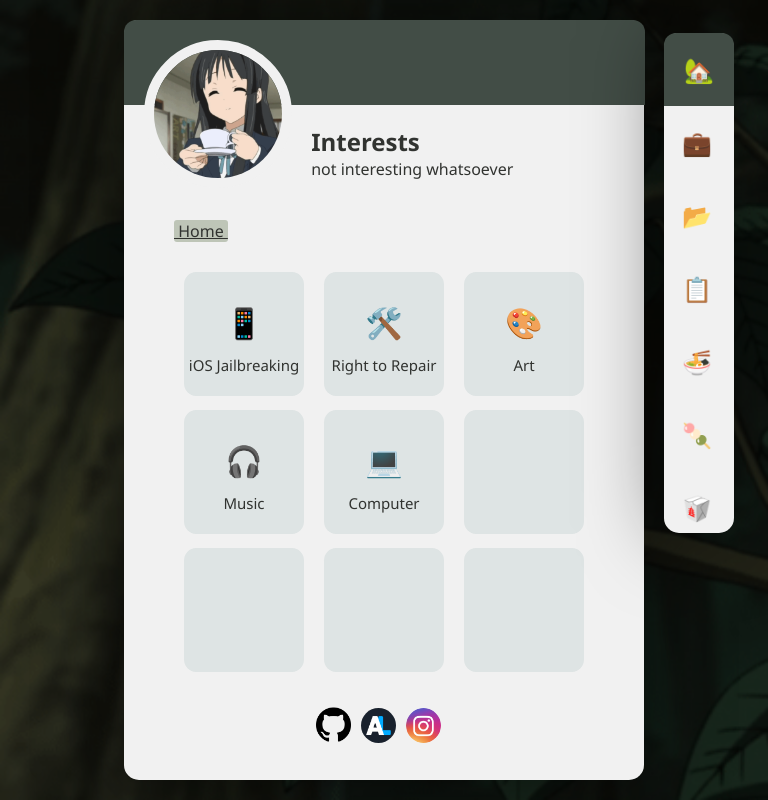
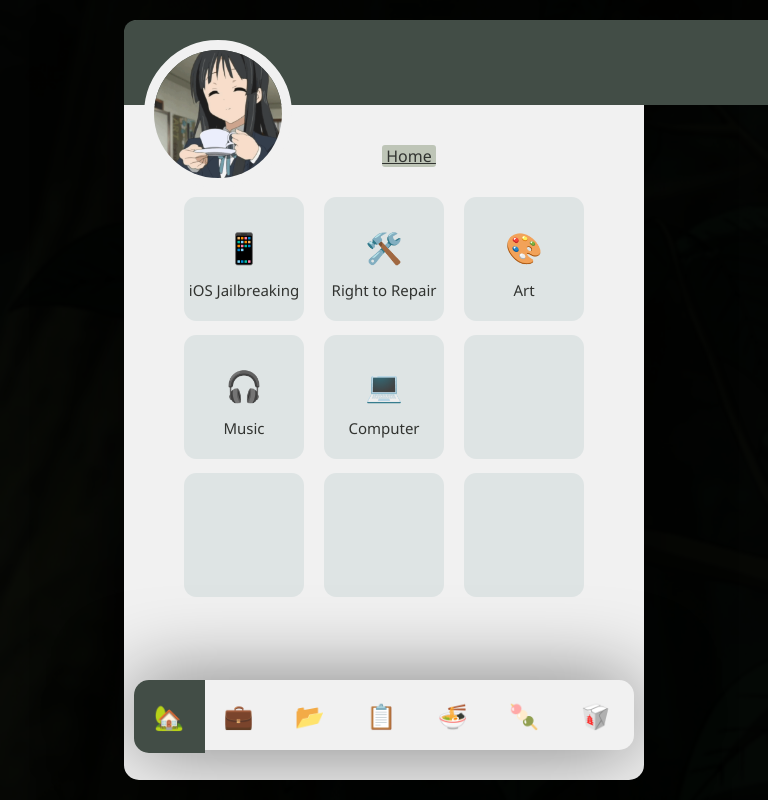
Before and after one commit to Javascript-void0/javascript-void0.github.io, a Flask app: page /community/ in a window 768 px wide. Run offline with Flask 2, Linux system fonts and the light colour scheme.

Commit message:
Mobile Test

```diff
--- a/static/css/breadcrumb.css
+++ b/static/css/breadcrumb.css
@@ -1,6 +1,14 @@
-.breadcrumb {
-    padding-left: 50px;
-    padding-bottom: 30px;
+@media (max-width: 768px) {
+    .breadcrumb {
+        padding-bottom: 30px;
+    }
+}
+
+@media (min-width: 768px) {
+    .breadcrumb {
+        padding-left: 50px;
+        padding-bottom: 30px;
+    }
 }
 
 .breadcrumb a {
--- a/static/css/buttons.css
+++ b/static/css/buttons.css
@@ -1,3 +1,10 @@
+@media (max-width: 768px) {
+	.buttons {
+		visibility: hidden;
+	}
+}
+
+@media (min-width: 768px) {
 	.buttons {
 		bottom: 3%;
 		position: absolute;
@@ -54,3 +61,4 @@
 	.instagram:hover {
 		transform: rotate(15deg) scale(1.05);
 	}
+}
--- a/static/css/main.css
+++ b/static/css/main.css
@@ -10,11 +10,70 @@
 
 body {
 	font-family: 'Segoe UI', Tahoma, Geneva, Verdana, sans-serif;
-	/* font-family: 'Roboto Mono', monospace; */
 	margin: 0;
 	padding: 0;
 	height: 100vh;
 	display: grid;
+	cursor: url('/static/assets/mouse.png'), auto;
+}
+
+@media (max-width: 768px) {
+	.card {
+		width: 100vw;
+		height: 100vh;
+		background: var(--card-background-color);
+		align-items: center;
+		justify-items: center;
+		color: var(--text-color);
+		display: flex;
+		flex-direction: column;
+	}
+
+	.bar {
+		padding: 20px;
+		background-color: #424d46;
+		width: calc(100% - 40px);
+		height: 45px;
+		align-self: flex-start;
+		display: flex;
+		position: fixed;
+		left: calc(var(--width) / 2);
+	}
+
+	.pfp img {
+		width: 50%;
+		border-radius: 50%;
+		border: 10px solid var(--card-background-color);
+	}
+
+	.pfp {
+		flex: 1;
+		/* margin-left: auto; */
+	}
+
+	.name {
+		width: 64%;
+		padding-top: 100px;
+		padding-bottom: 20px;
+		margin-left: auto;
+		flex: 1;
+	}
+
+	.name h2 {
+		margin: 0;
+		padding: 0;
+		font-size: x-large;
+	}
+
+	.body {
+		width: 70%;
+		flex: 9;
+	}
+}
+
+@media (min-width: 768px) {
+	body {
+		height: 100vh;
 		align-items: center;
 		justify-items: center;
 		background-image: url('/static/assets/background1.gif');
@@ -22,119 +81,7 @@
 		background-attachment: fixed;
 		background-size: cover;
 		background-blend-mode: multiply;
-	background-color: #5a6159;
-	cursor: url('/static/assets/mouse.png'), auto;
-}
-
-.menu {
-	display: flex;
-	color: var(--text-color);
-	position: absolute;
-	border-radius: 15px;
-	box-shadow: 0px 0px 80px rgba(0, 0, 0, 0.5);
-	background: var(--card-background-color);
-}
-
-.first {
-	background-color: #424d46;
-	padding: 20px;
-	font-size: x-large;
-}
-
-.menu a {
-	text-decoration: none;
-	flex: 1;
-}
-
-.menu-icon {
-	transition: .3s;
-}
-
-.menu a:hover .menu-icon {
-	transform: rotate(15deg) scale(1.05);
-	transition: .3s;
-}
-
-.menu-button:hover {
-	background-color: var(--card-background-color-darker);
-}
-
-.last:hover {
-	background-color: var(--card-background-color-darker);
-}
-
-.selected:hover {
-	transform: scale(2)
-}
-
-@media (min-width: 750px) {
-	.menu {
-		width: 70px;
-		height: 500px;
-		bottom: 247px;
-		right: -90px;
-		flex-direction: column;
-	}
-
-	.first {
-		border-radius: 12px 12px 0 0;
-	}
-
-	.menu-button {
-		font-size: x-large;
-		padding-top: 20px;
-		padding-bottom: 20px;
-		padding-left: 18px;
-		padding-right: 18px;
-	}
-
-	.last {
-		border-radius: 0 0 15px 15px;
-		font-size: x-large;
-		padding-top: 20px;
-		padding-bottom: 20px;
-		padding-left: 18px;
-		padding-right: 18px;
-	}
-
-	.selected {
-		background: #000;
-	}
-
-}
-
-@media (max-width: 750px) {
-	.menu {
-		width: 500px;
-		height: 70px;
-		bottom: -100px;
-		right: 12px;
-
-		flex-direction: row;
-	}
-
-	.first {
-		border-radius: 15px 0 0 15px;
-	}
-
-	.menu-button {
-		font-size: x-large;
-		padding-top: 19px;
-		padding-bottom: 19px;
-		padding-left: 18px;
-		padding-right: 18px;
-	}
-
-
-
-	.last {
-		border-radius: 0 15px 15px 0;
-		font-size: x-large;
-		padding-top: 19px;
-		padding-bottom: 19px;
-		padding-left: 18px;
-		padding-right: 18px;
-	}
+		background-color: rgb(15, 19, 15);
 	}
 
 	.card {
@@ -183,7 +130,4 @@
 		margin-left: 50px;
 		margin-right: 50px;
 	}
-
-a:hover {
-	cursor: url('/static/assets/mouse.png'), auto;
 }
--- /dev/null
+++ b/static/css/menu.css
@@ -0,0 +1,111 @@
+.menu {
+	display: flex;
+	color: var(--text-color);
+	position: absolute;
+	border-radius: 15px;
+	box-shadow: 0px 0px 80px rgba(0, 0, 0, 0.5);
+	background: var(--card-background-color);
+}
+
+.first {
+	background-color: #424d46;
+	padding: 20px;
+	font-size: x-large;
+}
+
+.menu a {
+	text-decoration: none;
+	flex: 1;
+}
+
+.menu-icon {
+	transition: .3s;
+}
+
+.menu a:hover .menu-icon {
+	transform: rotate(15deg) scale(1.05);
+	transition: .3s;
+}
+
+.menu-button:hover {
+	background-color: var(--card-background-color-darker);
+}
+
+.last:hover {
+	background-color: var(--card-background-color-darker);
+}
+
+.selected:hover {
+	transform: scale(2)
+}
+
+a:hover {
+	cursor: url('/static/assets/mouse.png'), auto;
+}
+
+@media (min-width: 768px) {
+	.menu {
+		width: 70px;
+		height: 500px;
+		bottom: 247px;
+		right: -90px;
+		flex-direction: column;
+	}
+
+	.first {
+		border-radius: 12px 12px 0 0;
+	}
+
+	.menu-button {
+		font-size: x-large;
+		padding-top: 20px;
+		padding-bottom: 20px;
+		padding-left: 18px;
+		padding-right: 18px;
+	}
+
+	.last {
+		border-radius: 0 0 15px 15px;
+		font-size: x-large;
+		padding-top: 20px;
+		padding-bottom: 20px;
+		padding-left: 18px;
+		padding-right: 18px;
+	}
+
+	.selected {
+		background: #000;
+	}
+}
+
+@media (max-width: 768px) {
+	.menu {
+		width: 500px;
+		height: 70px;
+		position: fixed;
+		left: calc((100% - 500px) / 2);
+		bottom: 50px;
+		flex-direction: row;
+	}
+
+	.first {
+		border-radius: 15px 0 0 15px;
+	}
+
+	.menu-button {
+		font-size: x-large;
+		padding-top: 19px;
+		padding-bottom: 19px;
+		padding-left: 18px;
+		padding-right: 18px;
+	}
+
+	.last {
+		border-radius: 0 15px 15px 0;
+		font-size: x-large;
+		padding-top: 19px;
+		padding-bottom: 19px;
+		padding-left: 18px;
+		padding-right: 18px;
+	}
+}
--- a/static/css/tiles.css
+++ b/static/css/tiles.css
@@ -1,6 +1,9 @@
 .cards {
     display: flex;
     flex-wrap: wrap;
+    width: 420px;
+    position: fixed;
+    left: calc((100% - 420px) / 2);
 }
 
 .cards a {
--- a/templates/base.html
+++ b/templates/base.html
@@ -15,6 +15,7 @@
     <link rel='stylesheet' type='text/css' media='screen' href='/static/css/buttons.css'>
     <link rel='stylesheet' type='text/css' media='screen' href='/static/css/tiles.css'>
     <link rel='stylesheet' type='text/css' media='screen' href='/static/css/breadcrumb.css'>
+    <link rel='stylesheet' type='text/css' media='screen' href='/static/css/menu.css'>
     <link rel='icon' type='image/x-icon' href='/static/assets/leaf.ico'>
     <script src='/static/main.js'></script>
 </head>
```
Lines whose indentation alone changed are shown as unchanged.
